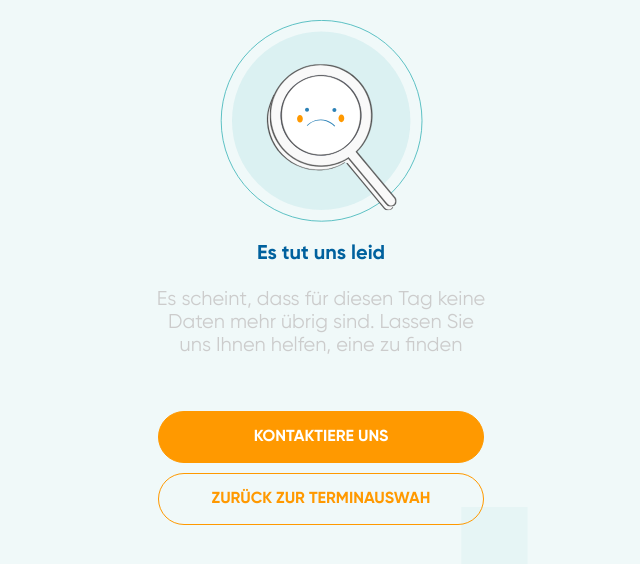
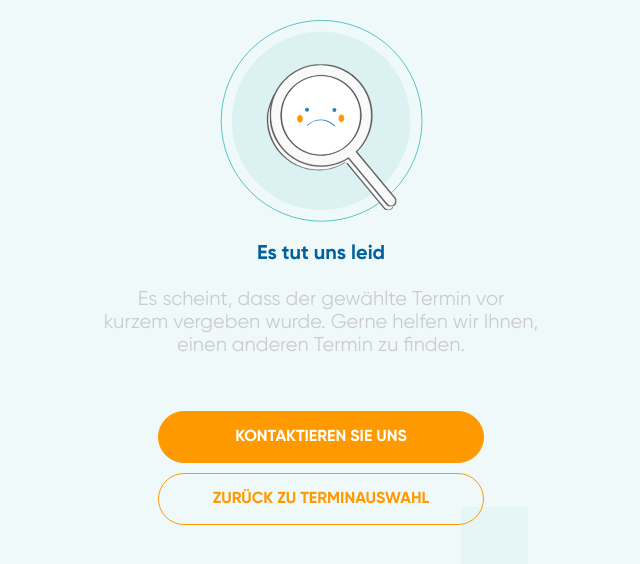
Before and after one commit to encodeBiz/react-lasikcare, a React (Create React App) app: page /sorry in a window 1280 px wide. Shown: the top 564 px of the page, without its empty margins (319-959 px from the left). Built offline with nearby package versions, Linux system fonts and the light colour scheme; the HTML template or start-up script is replaced by a standard one.

Commit message:
Sorry page

```diff
--- a/src/page_modules/sorryPage/SorryPage.js
+++ b/src/page_modules/sorryPage/SorryPage.js
@@ -4,21 +4,27 @@ import { useHistory } from "react-router";
 import Button from "../../shared_modules/Button/Button";
 import "./SorryPage.scss";
 import lens from "../../assets/images/icons/icon-search.svg";
-import { clearAppointment } from "../../redux/appointment_config/appointmentConfig.actions";
+import {
+	clearAppointment,
+	setAppoinmentConfig,
+} from "../../redux/appointment_config/appointmentConfig.actions";
 import { connect } from "react-redux";
 import { IMAGES_SERVER } from "../../constants/constants";
 
 const SorryPage = (properties) => {
 	const history = useHistory();
 
-	const goToCalendar = () => history.push("/termintyp/vor-ort/datum/");
+	const goToCalendar = () => {
+		setAppoinmentConfig("type", "BIDI");
+		history.push("/termintyp/vor-ort/datum/");
+	};
 	const goToHome = () => (window.location.href = "https://www.lasikcare.de/");
 
 	const { clearAppointment } = properties;
 
-	useEffect(() => {
-		clearAppointment();
-	}, []);
+	// useEffect(() => {
+	// 	clearAppointment();
+	// }, []);
 
 	return (
 		<div className="wrapper-general">
@@ -29,20 +35,20 @@ const SorryPage = (properties) => {
 			<div className="wrapper-text">
 				<h2 className="uns-leid">Es tut uns leid</h2>
 				<p>
-					Es scheint, dass für diesen Tag keine <br />
-					Daten mehr übrig sind. Lassen Sie <br />
-					uns Ihnen helfen, eine zu finden
+					Es scheint, dass der gewählte Termin vor <br />
+					kurzem vergeben wurde. Gerne helfen wir Ihnen, <br />
+					einen anderen Termin zu finden.
 				</p>
 			</div>
 			<div className="buttons-container">
 				<Button
 					styleType={"rounded-button small-margin"}
-					label="KONTAKTIERE UNS"
+					label="KONTAKTIEREN SIE UNS"
 					action={() => goToHome()}
 				></Button>
 				<Button
 					styleType={"transparent-button small-margin"}
-					label="ZURÜCK ZUR TERMINAUSWAH"
+					label="ZURÜCK ZU TERMINAUSWAHL"
 					action={() => goToCalendar()}
 				></Button>
 			</div>
@@ -51,6 +57,14 @@ const SorryPage = (properties) => {
 };
 
 const mapDispatchToProps = (dispatch) => ({
+	/**
+	 *
+	 * @param {String} property  Propiedad del estado que se debe actualizar
+	 * @param {String || Object || number} data Datos con los que se actualizará la propiedad anterior
+	 * @description Actualiza un campo del objeto de appointment
+	 */
+	setAppoinmentConfig: (property, data) => dispatch(setAppoinmentConfig(property, data)),
+
 	clearAppointment: () => dispatch(clearAppointment()),
 });
 
```
Also changed, not shown: 1 other file (tests, documents, lock files or other folders).
